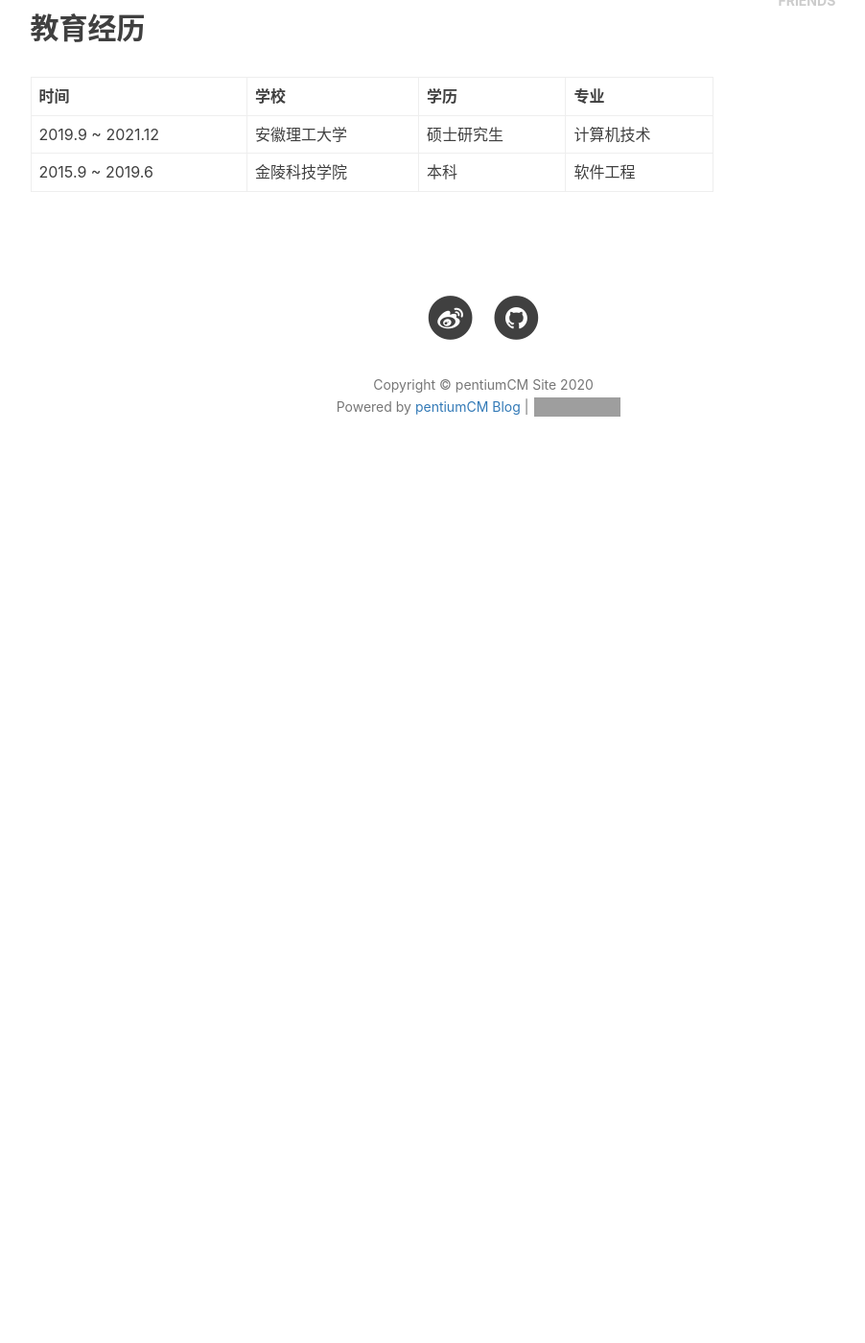
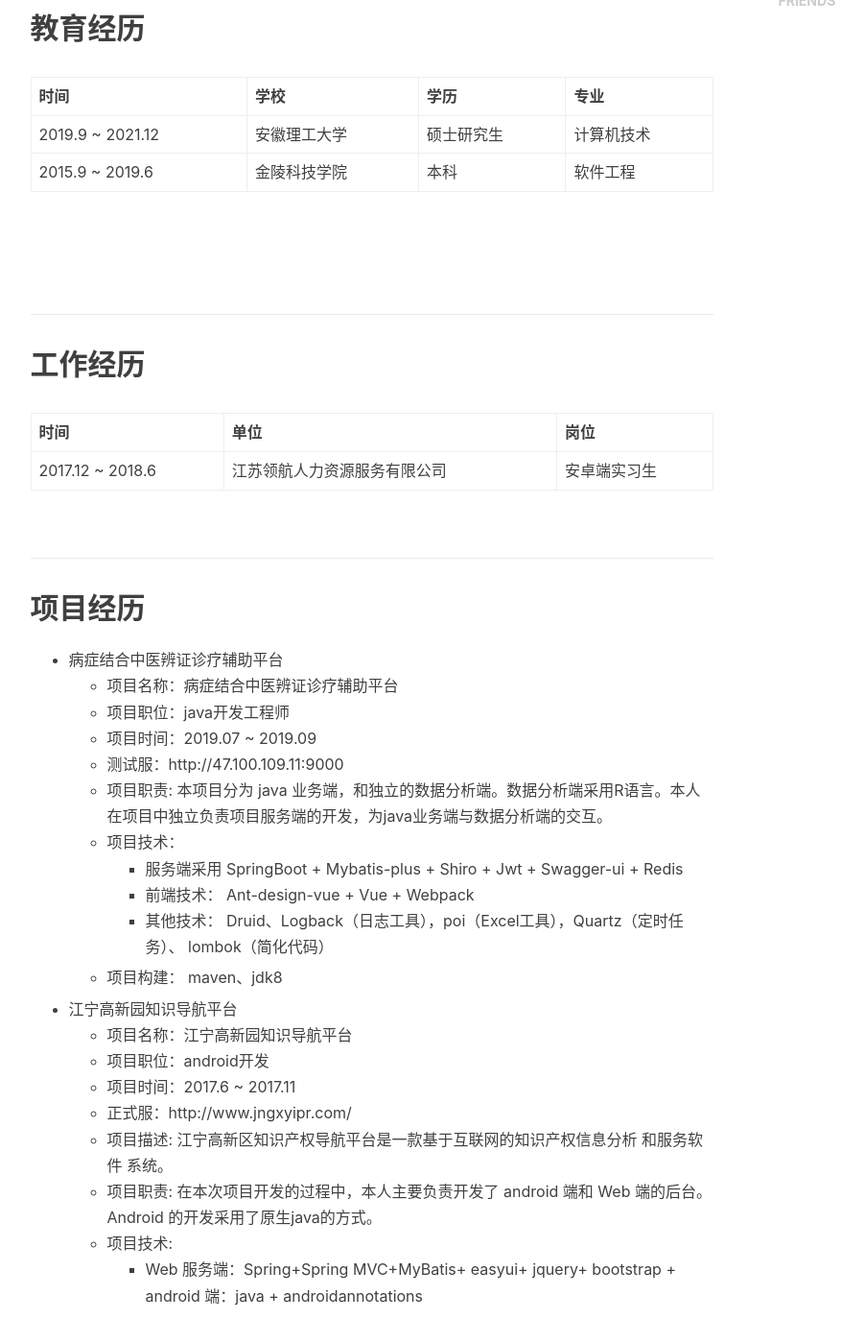
Before and after one commit to pentiumCM/pentiumCM.github.io, a Jekyll site: the page built from about.html, in a window 1280 px wide and 1400 px high, scrolled down 1001 px. Shown: the whole window at 96% size, without its empty margins (136-1038 px from the left). Built offline with Jekyll 4.4.1, drawn with Linux system fonts in a browser that asks for light colours; nearby versions of some CDN libraries; comment, search, counter and statistics services are not loaded; before the commit the page ends 1529 px from its top, so only the background shows below that; grey boxes are pictures that could not be loaded.

Commit message:
补充项目经历

```diff
--- a/_includes/about/zh.md
+++ b/_includes/about/zh.md
@@ -19,3 +19,36 @@ Hi，我是陈敏
 |-|-|-|-|
 | 2019.9 ~ 2021.12| 安徽理工大学 | 硕士研究生 |计算机技术|
 | 2015.9 ~ 2019.6 | 金陵科技学院| 本科 | 软件工程 |
+
+<br>
+
+## 工作经历
+
+| 时间 | 单位 | 岗位 |
+|-|-|-|-|
+| 2017.12 ~ 2018.6 | 江苏领航人力资源服务有限公司 | 安卓端实习生 |
+
+## 项目经历
++ 病症结合中医辨证诊疗辅助平台
+  + 项目名称：病症结合中医辨证诊疗辅助平台
+  + 项目职位：java开发工程师
+  + 项目时间：2019.07 ~ 2019.09
+  + 测试服：http://47.100.109.11:9000
+  + 项目职责: 本项目分为 java 业务端，和独立的数据分析端。数据分析端采用R语言。本人在项目中独立负责项目服务端的开发，为java业务端与数据分析端的交互。
+  + 项目技术：
+    + 服务端采用 SpringBoot + Mybatis-plus + Shiro + Jwt + Swagger-ui + Redis
+    + 前端技术： Ant-design-vue + Vue + Webpack
+    + 其他技术： Druid、Logback（日志工具），poi（Excel工具），Quartz（定时任务）、  lombok（简化代码）
+   + 项目构建： maven、jdk8
+<br>
+
+
++ 江宁高新园知识导航平台
+  + 项目名称：江宁高新园知识导航平台
+  + 项目职位：android开发
+  + 项目时间：2017.6 ~ 2017.11
+  + 正式服：http://www.jngxyipr.com/
+  + 项目描述: 江宁高新区知识产权导航平台是一款基于互联网的知识产权信息分析 和服务软件 系统。
+  + 项目职责:  在本次项目开发的过程中，本人主要负责开发了 android 端和 Web 端的后台。Android 的开发采用了原生java的方式。
+  + 项目技术:
+    + Web 服务端：Spring+Spring MVC+MyBatis+ easyui+ jquery+ bootstrap                                                         + android 端：java + androidannotations
```
